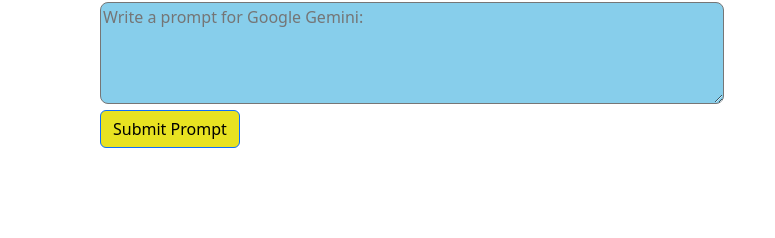
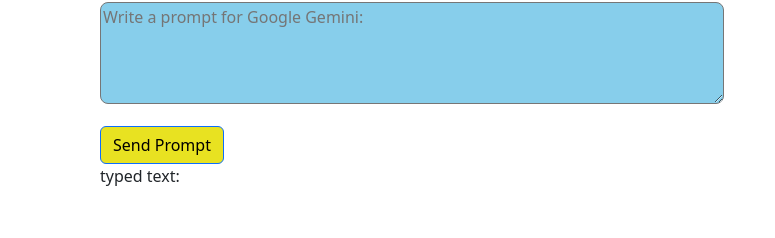
Before and after one commit to Tasossim13/PyJudge, a React (Vite) app in the folder Frontend/pyjudge-frontend/: page / in a window 1280 px wide. Shown: the part 200-438 px from the top of the page, without its empty margins (0-775 px from the left). Built offline with nearby package versions, Linux system fonts and the light colour scheme.

Commit message:
some fixes

```diff
--- a/Frontend/pyjudge-frontend/index.html
+++ b/Frontend/pyjudge-frontend/index.html
@@ -4,7 +4,7 @@
     <meta charset="UTF-8" />
     <link rel="icon" type="image/svg+xml" href="/vite.svg" />
     <meta name="viewport" content="width=device-width, initial-scale=1.0" />
-    <title>pyjudge-frontend</title>
+    <title>PyJudge</title>
   </head>
   <body>
     <div id="root"></div>
--- a/Frontend/pyjudge-frontend/src/App.jsx
+++ b/Frontend/pyjudge-frontend/src/App.jsx
@@ -1,6 +1,6 @@
 import { useState } from 'react'
-import Button from './components/button';
-import TextBox from './components/textBox';
+import Button from './components/Βutton';
+import TextBox from './components/TextBox';
 import 'bootstrap/dist/css/bootstrap.min.css';
 import 'bootstrap/dist/js/bootstrap.bundle.min.js';
 import './App.css'
@@ -11,13 +11,13 @@
   const [prompt, setPrompt] = useState("")
   const [answer, setAnswer] = useState("")
   const sendPrompt = async () => {
-    const res = await fetch("http://127.0.0.1:5000/test_chat", {
+    const response = await fetch("http://127.0.0.1:5000/test_chat", {
       method: "POST",
       headers: { "Content-Type": "application/json" },
-      body: JSON.stringify({ prompt })
+      body: JSON.stringify({ prompt: prompt })
     })
 
-    const data = await res.json()
+    const data = await response.json()
     setAnswer(data.answer)
   }
   return (
@@ -39,13 +39,14 @@
 
       <h1>Step 1</h1>
       <h2>Provide a Prompt:</h2>
-      <TextBox value={prompt} onchange={setPrompt}/>
+      <TextBox value={prompt} onChange={setPrompt}/>
       {answer && (
         <div className="alert alert-secondary mt-3">
           {answer}
         </div>
       )}
-      <Button/>
+      <Button onClick={sendPrompt}/>
+      <p>typed text: {prompt}</p>
     <div className='sectionTwo'>
       <h1>Step 2</h1>
       <h2>Upload Your Exercises And Solutions</h2>
@@ -56,9 +57,7 @@
       <h2>Upload Students Exercise </h2>
       <InputFIles/>
     </div>
-    <div>
 
-    </div>
     </div>
   )
 }
--- a/Frontend/pyjudge-frontend/src/components/button.jsx
+++ /dev/null
@@ -1,9 +0,0 @@
-function Button() {
-  return (
-    <button className="btn btn-primary" onClick={onclick}>
-      Submit Prompt
-    </button>
-  );
-}
-
-export default Button;
--- a/Frontend/pyjudge-frontend/src/components/textBox.jsx
+++ b/Frontend/pyjudge-frontend/src/components/textBox.jsx
@@ -1,5 +1,13 @@
-function TextBox(){
-    return (<textarea className="prompt-form" rows={4} placeholder="Write a prompt for Google Gemini: "></textarea>)
-};
+function TextBox({ value, onChange }) {
+  return (
+    <textarea
+      className="prompt-form"
+      rows={4}
+      placeholder="Write a prompt for Google Gemini:"
+      value={value}
+      onChange={(e) => onChange(e.target.value)}
+    />
+  );
+}
 
 export default TextBox;
--- /dev/null
+++ b/Frontend/pyjudge-frontend/src/components/Βutton.jsx
@@ -0,0 +1,9 @@
+function Button({ onClick }) {
+  return (
+    <button className="btn btn-primary mt-3" onClick={onClick}>
+      Send Prompt
+    </button>
+  );
+}
+
+export default Button;
```
Also changed, not shown: 1 other file (tests, documents, lock files or other folders).
